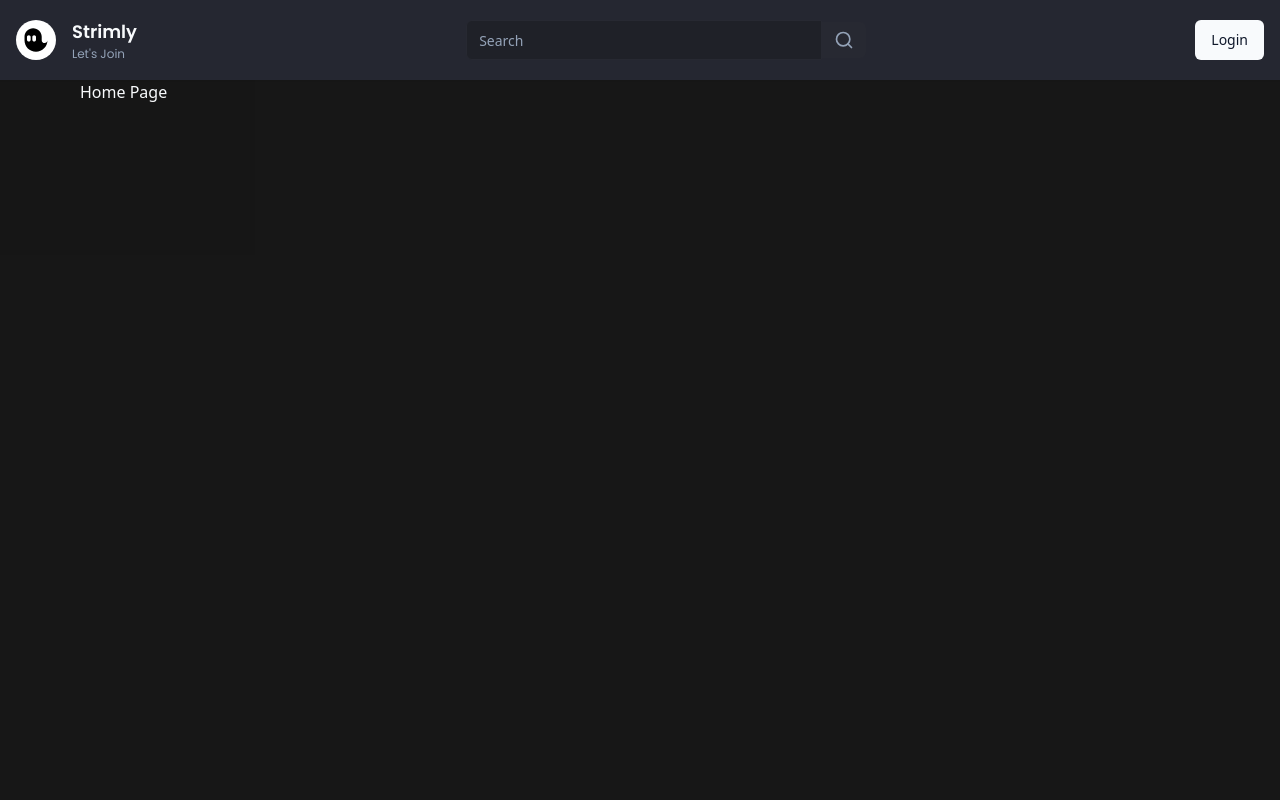
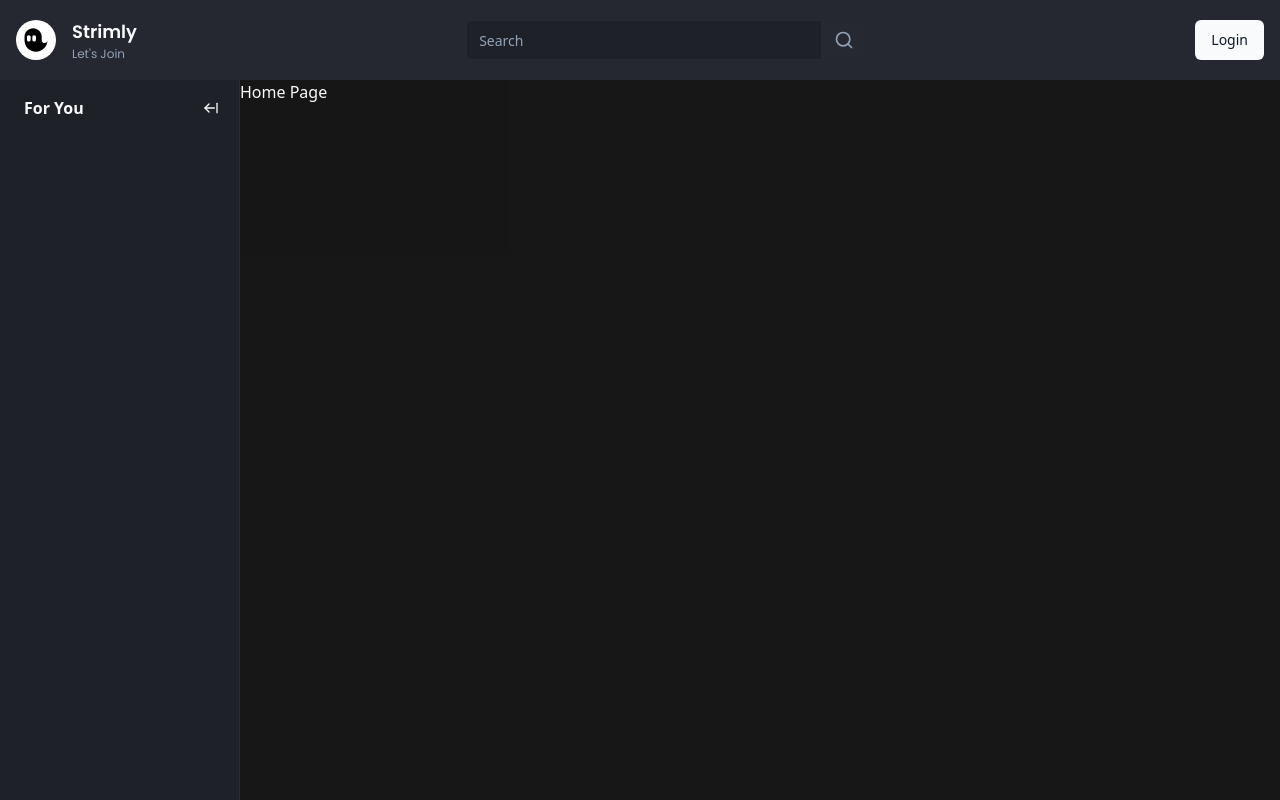
Before and after one commit to Darshit02/strimly, a Next.js app: page / in a window 1280 px wide. Built offline with nearby package versions, Linux system fonts and the light colour scheme; no server answers.

Commit message:
style: recomended sidebar added

```diff
--- /dev/null
+++ b/app/(browse)/_components/Container.tsx
@@ -0,0 +1,36 @@
+"use client";
+
+import { useEffect } from "react";
+import { cn } from "@/lib/utils";
+import { useSidebar } from "@/store/use-sidebar";
+import { useMediaQuery } from "usehooks-ts";
+
+interface ContainerProps {
+    children: React.ReactNode
+    }
+
+const Container = ({
+    children
+}: ContainerProps) => {
+    const matches = useMediaQuery("(max-width:1024px)")
+    const {
+        collapsed,
+        onCollapse,
+        onExpand
+
+    } = useSidebar((state) => state)
+
+    useEffect(() => {
+        if (matches) {
+            onCollapse()
+        } else {
+            onExpand()
+        }
+    }, [matches, onCollapse, onExpand])
+    return (
+        <div className={cn("flex-1 ",collapsed? "ml-[70px]" : "ml-[70px] lg:ml-60")}>
+            {children}
+        </div>
+    )
+}
+export default Container
--- /dev/null
+++ b/app/(browse)/_components/sidebar/Toggle.tsx
@@ -0,0 +1,38 @@
+"use client";
+
+import { Button } from "@/components/ui/button";
+import { useSidebar } from "@/store/use-sidebar";
+import { ArrowLeftFromLine, ArrowRightFromLine } from "lucide-react";
+import Hint from "@/components/hint";
+
+const Toggle = () => {
+  const { collapsed, onExpand, onCollapse } = useSidebar((state) => state);
+
+  const label = collapsed ? "Expand" : "Collapse";
+  return (
+    <>
+    {collapsed && (
+        <div className="hidden lg:flex items-center justify-center pt-4 mb-4">
+          <Hint label={label} side="right" asChild>
+           <Button variant="ghost" className="h-auto p-2"
+            onClick={onExpand}>
+                <ArrowRightFromLine className="h-4 w-4"/>
+            </Button>
+            </Hint>
+        </div>
+    )}
+      {!collapsed && (
+        <div className="p-3 pl-6 mb-2 flex items-center w-full">
+          <p className="font-semibold text-primary">For You</p>
+          <Hint label={label} side="right" asChild>
+          <Button className="h-auto p-2 ml-auto" variant="ghost" onClick={onCollapse}>
+            <ArrowLeftFromLine className="h-4 w-4" />
+          </Button>
+          </Hint>
+        </div>
+      )}
+    </>
+  );
+};
+
+export default Toggle;
--- /dev/null
+++ b/app/(browse)/_components/sidebar/index.tsx
@@ -0,0 +1,13 @@
+import React from "react";
+import Wrapper from "./wrapper";
+import Toggle from "./Toggle";
+
+const Sidebar = () => {
+  return (
+    <Wrapper>
+      <Toggle />
+    </Wrapper>
+  );
+};
+
+export default Sidebar;
--- /dev/null
+++ b/app/(browse)/_components/sidebar/wrapper.tsx
@@ -0,0 +1,20 @@
+"use client";
+import { useSidebar } from "@/store/use-sidebar";
+import { cn } from "@/lib/utils";
+
+interface WrapperProps {
+    children: React.ReactNode;
+    }
+
+const Wrapper = ({ children }: WrapperProps) => {
+
+    const { collapsed } = useSidebar((state) => state);
+
+    return (
+        <aside className={cn("fixed left-0 flex flex-col w-60 h-full bg-background border-r border-[#2d2e35] z-50",collapsed && "w-[70px]")}>
+            {children}
+        </aside>
+    );
+}
+
+export default Wrapper;
--- a/app/(browse)/layout.tsx
+++ b/app/(browse)/layout.tsx
@@ -1,12 +1,17 @@
 import React from "react";
 import Navbar from "./_components/navbar";
+import Sidebar from "./_components/sidebar";
+import Container from "./_components/Container";
 
 const BrowseLayout = ({ children }: { children: React.ReactNode }) => {
   return (
     <>
       <Navbar />
-      <div className="flex h-full p-20">
+      <div className="flex h-full pt-20">
+        <Sidebar/>
+        <Container>
         {children}
+        </Container>
       </div>
     </>
   );
--- /dev/null
+++ b/components/hint.tsx
@@ -0,0 +1,35 @@
+import {
+    Tooltip,
+    TooltipProvider,
+    TooltipTrigger,
+    TooltipContent,
+
+} from "@/components/ui/tooltip"
+
+interface HintProps {
+label : string;
+children : React.ReactNode;
+asChild ?: boolean;
+side ?: "left" | "right" | "top" | "bottom";
+align ?: "start" | "center" | "end";
+
+}
+
+
+const Hint = ({label, children, asChild, side, align} : HintProps) => {
+    return (
+        <TooltipProvider>
+            <Tooltip delayDuration={0}>
+                <TooltipTrigger asChild={asChild}>
+                    {children}
+                </TooltipTrigger>
+                <TooltipContent side={side} align={align} className="text-black bg-white">
+                    <p className="font-semibold">{label}</p>
+                </TooltipContent>
+            </Tooltip>
+        </TooltipProvider>
+    )
+
+}
+
+export default Hint;
--- /dev/null
+++ b/components/ui/tooltip.tsx
@@ -0,0 +1,30 @@
+"use client"
+
+import * as React from "react"
+import * as TooltipPrimitive from "@radix-ui/react-tooltip"
+
+import { cn } from "@/lib/utils"
+
+const TooltipProvider = TooltipPrimitive.Provider
+
+const Tooltip = TooltipPrimitive.Root
+
+const TooltipTrigger = TooltipPrimitive.Trigger
+
+const TooltipContent = React.forwardRef<
+  React.ElementRef<typeof TooltipPrimitive.Content>,
+  React.ComponentPropsWithoutRef<typeof TooltipPrimitive.Content>
+>(({ className, sideOffset = 4, ...props }, ref) => (
+  <TooltipPrimitive.Content
+    ref={ref}
+    sideOffset={sideOffset}
+    className={cn(
+      "z-50 overflow-hidden rounded-md border bg-popover px-3 py-1.5 text-sm text-popover-foreground shadow-md animate-in fade-in-0 zoom-in-95 data-[state=closed]:animate-out data-[state=closed]:fade-out-0 data-[state=closed]:zoom-out-95 data-[side=bottom]:slide-in-from-top-2 data-[side=left]:slide-in-from-right-2 data-[side=right]:slide-in-from-left-2 data-[side=top]:slide-in-from-bottom-2",
+      className
+    )}
+    {...props}
+  />
+))
+TooltipContent.displayName = TooltipPrimitive.Content.displayName
+
+export { Tooltip, TooltipTrigger, TooltipContent, TooltipProvider }
--- a/package.json
+++ b/package.json
@@ -13,6 +13,7 @@
     "@clerk/themes": "^1.7.9",
     "@prisma/client": "^5.7.0",
     "@radix-ui/react-slot": "^1.0.2",
+    "@radix-ui/react-tooltip": "^1.0.7",
     "class-variance-authority": "^0.7.0",
     "clsx": "^2.0.0",
     "lucide-react": "^0.297.0",
@@ -23,7 +24,9 @@
     "react-dom": "^18",
     "svix": "^1.15.0",
     "tailwind-merge": "^2.1.0",
-    "tailwindcss-animate": "^1.0.7"
+    "tailwindcss-animate": "^1.0.7",
+    "usehooks-ts": "^2.9.1",
+    "zustand": "^4.4.7"
   },
   "devDependencies": {
     "@types/node": "^20",
--- /dev/null
+++ b/store/use-sidebar.ts
@@ -0,0 +1,13 @@
+import { create } from "zustand";
+
+interface SidebarStore {
+    collapsed: boolean;
+    onExpand: () => void;
+    onCollapse: () => void;
+}
+
+export const useSidebar = create<SidebarStore>((set) => ({
+    collapsed: false,
+    onExpand: () => set({collapsed : false}),
+    onCollapse: () => set({collapsed : true}),
+}))
```
Also changed, not shown: 1 other file (tests, documents, lock files or other folders).
